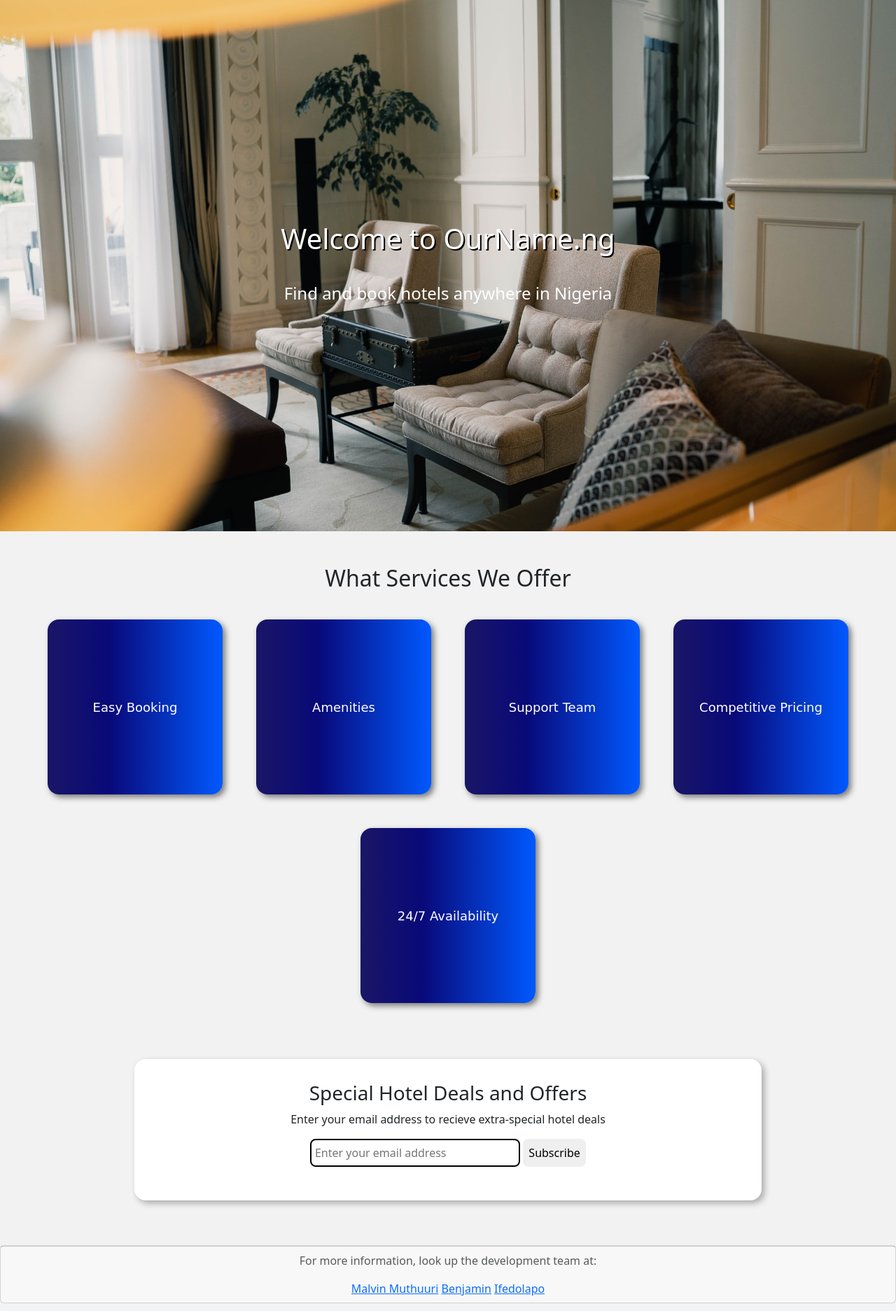
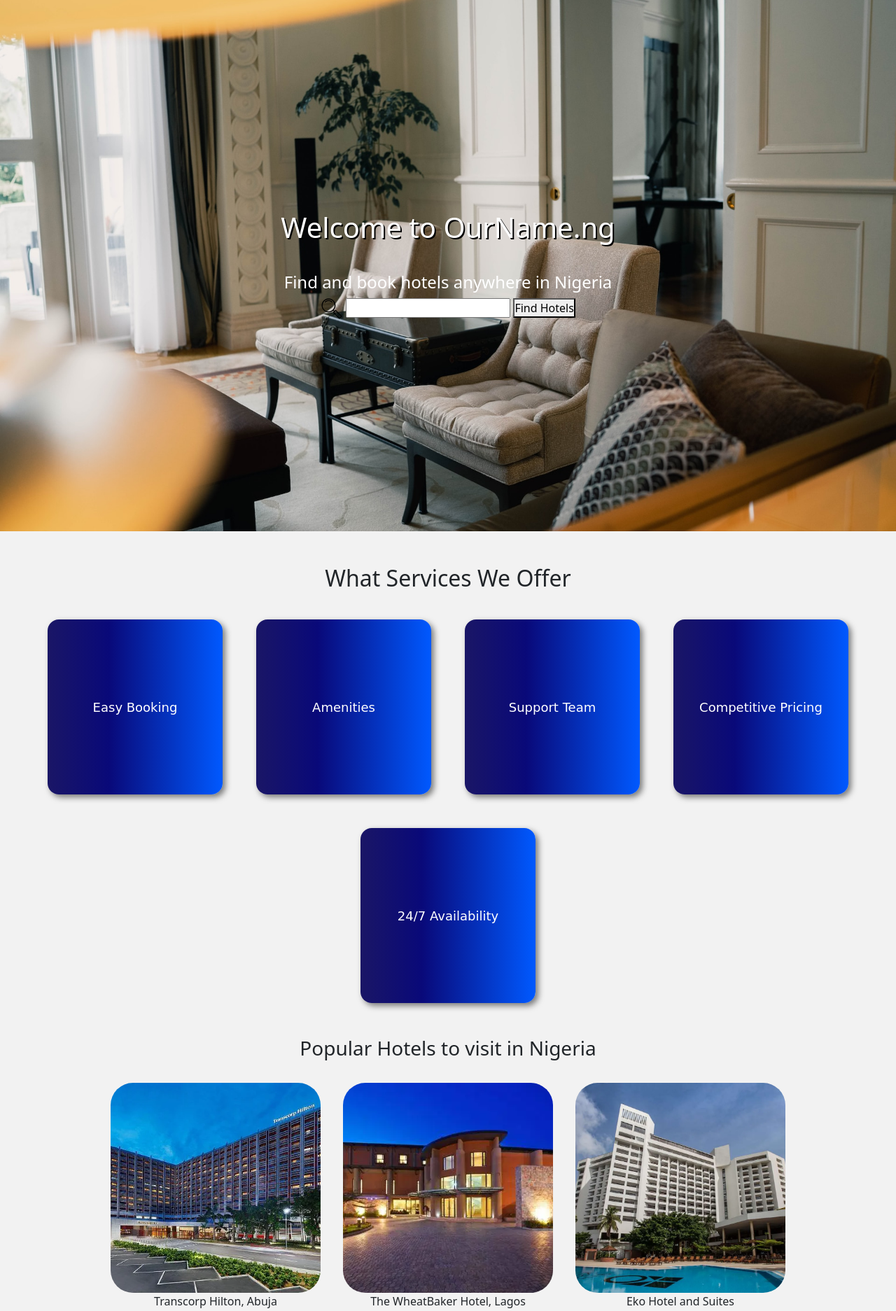
Before and after one commit to malvinmuthuuri47/portfolio_project, a Flask app: page / in a window 1280 px wide. Shown: the part 57-1930 px from the top of the page at 70% size. Run offline with Flask 3, Linux system fonts and the light colour scheme.

Commit message:
half completed

```diff
--- a/HTML_intro/website/templates/Home.html
+++ b/HTML_intro/website/templates/Home.html
@@ -7,6 +7,11 @@
 <div class="landing">
     <h1>Welcome to OurName.ng</h1>
     <h4>Find and book hotels anywhere in Nigeria</h4>
+    <form action="" class="home-search">
+        <img src="../static/search.png" alt="">
+        <input type="text" name="" id="home-search-text">
+        <button class="home-search">Find Hotels</button>
+    </form>
 </div>
 
 
@@ -23,6 +28,40 @@
     </div>
 </section>
 
+
+<!-- popular locations -->
+
+<section>
+    <h3 class="popular-hotel-header">Popular Hotels to visit in Nigeria</h3>
+    <div class="popular-hotel-container">
+        <div class="popular-hotel">
+            <img src="../static/images/Hilton.webp" alt="">
+            <div>Transcorp Hilton, Abuja</div>
+        </div>
+        <div class="popular-hotel">
+            <img src="../static/images/WheatBaker.webp" alt="">
+            <div>The WheatBaker Hotel, Lagos</div>
+        </div>
+        <div class="popular-hotel">
+            <img src="../static/images/Eko-Hotel.webp" alt="">
+            <div>Eko Hotel and Suites</div>
+        </div>
+        <div class="popular-hotel">
+            <img src="../static/images/Oriental.webp" alt="">
+            <div>Lagos Oriental Hotel</div>
+        </div>
+        <div class="popular-hotel">
+            <img src="../static/images/Sheraton.webp" alt="">
+            <div>Sheraton Hotels</div>
+        </div>
+        <div class="popular-hotel">
+            <img src="../static/images/Federal-palace.webp" alt="">
+            <div>Federal Palace Hotel and Casino</div>
+        </div>
+    </div>
+</section>
+
+
 <!-- deals -->
 
 <section class="special-deals">
@@ -36,4 +75,5 @@
     </div>
 </section>
 
+
 {% endblock %}
```
